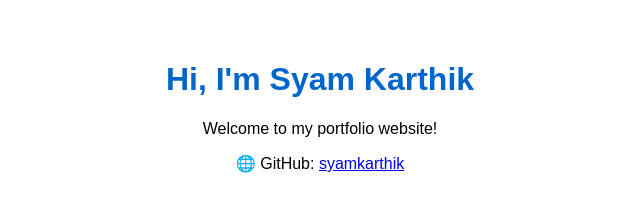
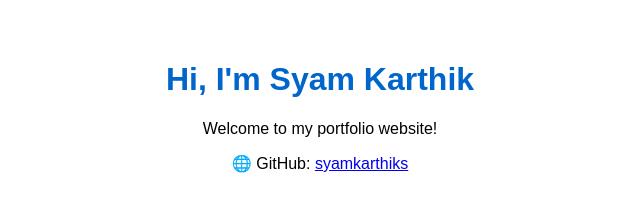
Before and after one commit to syamkarthiks/sks, a plain HTML site: page index.html in a window 1280 px wide. Shown: the full height of the page, 320-960 px from the left. Drawn offline with Linux system fonts and the light colour scheme.

Commit message:
Update index.html

```diff
--- a/index.html
+++ b/index.html
@@ -20,6 +20,6 @@
 <body>
   <h1>Hi, I'm Syam Karthik</h1>
   <p>Welcome to my portfolio website!</p>
-  <p>🌐 GitHub: <a href="https://github.com/syamkarthik">syamkarthik</a></p>
+  <p>🌐 GitHub: <a href="https://github.com/syamkarthiks">syamkarthiks</a></p>
 </body>
 </html>
```
